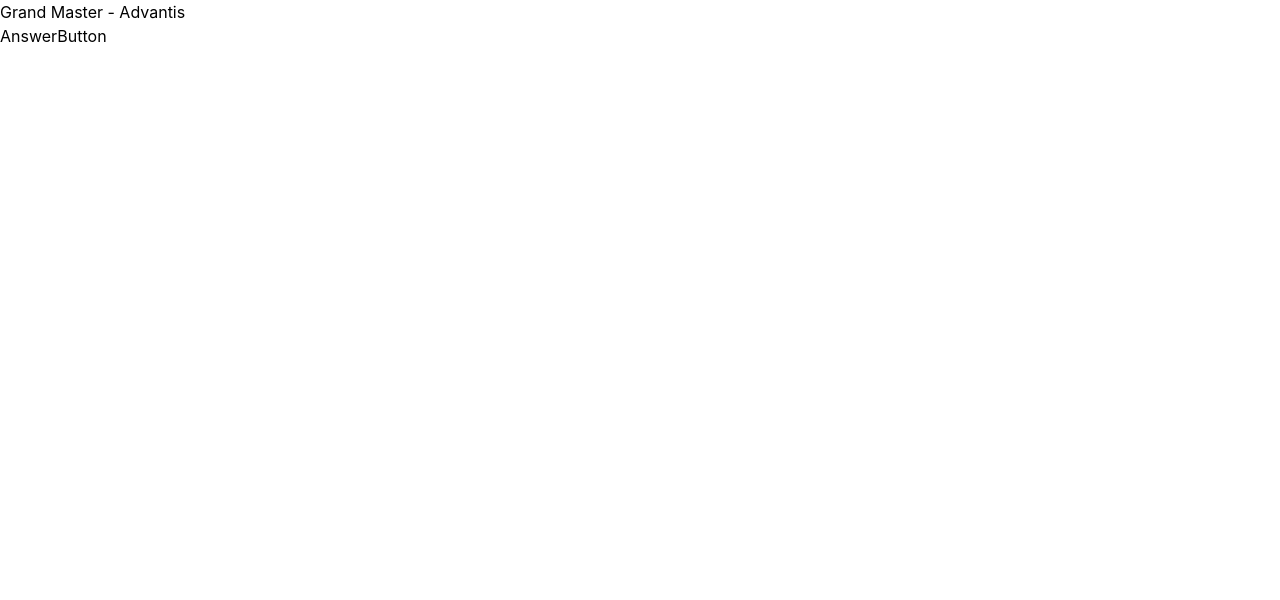
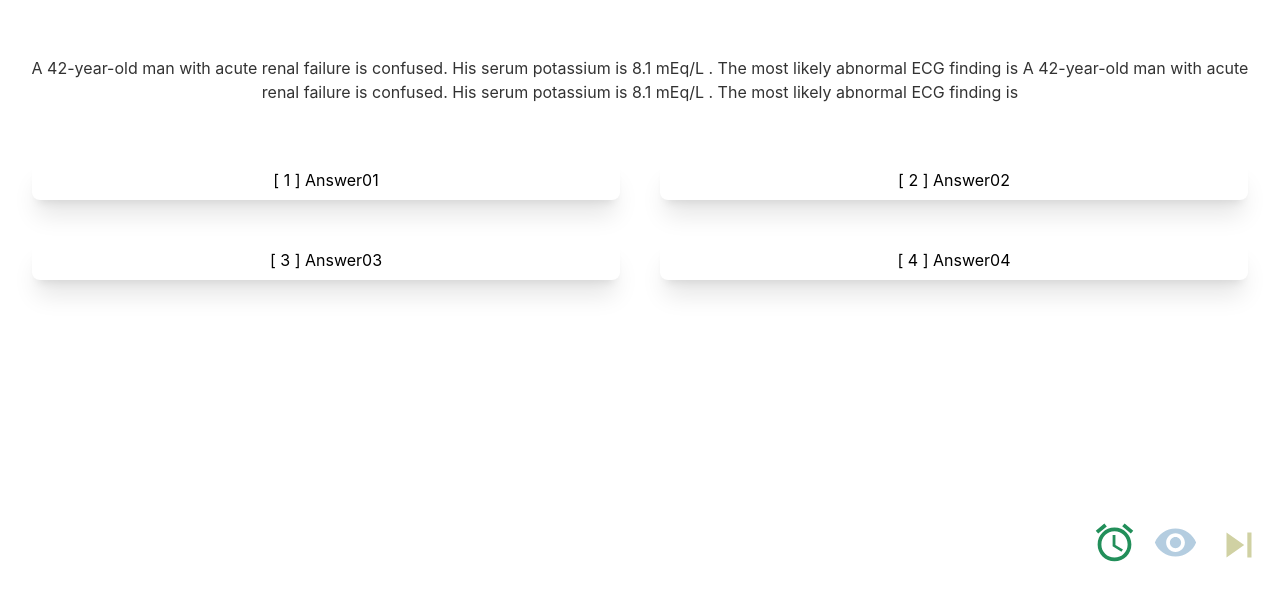
Before and after one commit to kumesh1997/Grand-Mastrer-System---Advantis-, a React (Create React App) app: page / in a window 1280 px wide. Shown: the top 600 px of the page. Built offline with nearby package versions, Linux system fonts and the light colour scheme.

Commit message:
Question page added

```diff
--- a/src/App.js
+++ b/src/App.js
@@ -1,12 +1,16 @@
+import React from "react";
+import { useState } from "react";
 import { Button } from "@mui/material";
-import AnswerButton from "./Components/AnswerButton";
+import QuestionPage from "./Components/QuestionPage";
+
 
 function App() {
+
+
   return (
+
     <div className="">
-      Grand Master - Advantis
-      {/* <Button variant="contained">Contained</Button> */}
-      <AnswerButton />
+        <QuestionPage />
       <Button />
     </div>
   );
--- a/src/Components/AnswerButton.js
+++ b/src/Components/AnswerButton.js
@@ -1,8 +1,26 @@
-import React from 'react'
+import React, { useState } from 'react'
 
-const AnswerButton = () => {
+const AnswerButton = ({
+    Answer = "Answer",
+    AnswerNumber = 0,
+    AnswerError = false,
+    Selected = false,
+    HandleOnClick
+}) => {
+
+  const [ buttonClicked, setButtonClicked ] = useState(false);
+  const inSideClickHandle = () => {
+    setButtonClicked(!buttonClicked);
+    HandleOnClick();
+    console.log(buttonClicked)
+  }
+
+  // AnswerError? `bg-Red text-center p-2 rounded-lg shadow-xl hover:scale-105 duration-100   text-white m-2` : ` bg-white text-center p-2 rounded-lg shadow-xl hover:scale-105 duration-100   text-black m-2`
   return (
-    <div>AnswerButton</div>
+    <div
+    className={ AnswerError? `bg-Red text-center p-2 rounded-lg shadow-xl hover:scale-105 duration-100 text-white m-2` : (buttonClicked? ' bg-Dark-Yellow text-center p-2 rounded-lg shadow-xl hover:scale-105 duration-100 text-white m-2' : ' bg-white text-center p-2 rounded-lg shadow-xl hover:scale-105 duration-100 text-black m-2')} onClick={inSideClickHandle}  >
+        <button className=' w-full' >[ {AnswerNumber} ]  {Answer}</button>
+    </div>
   )
 }
 
--- /dev/null
+++ b/src/Components/BottomControlBar.js
@@ -0,0 +1,22 @@
+import React from 'react'
+import TimerButton from './TimerButton'
+import CorrectAnswersButton from './CorrectAnswersButton'
+import NextButton from './NextButton'
+
+const BottomControlBar = ({
+  TimerButtonClick,
+  AnswerButtonClick,
+  NextButtonClick
+}) => {
+  return (
+    <div className=' flex justify-end relative top-52'>
+        <div className=' flex justify-between'>
+            <div><TimerButton OnClickHandler={() => TimerButtonClick()}/></div>
+            <div><CorrectAnswersButton OnClickHandler={() => AnswerButtonClick()} /></div>
+            <div><NextButton OnClickHandler={() => NextButtonClick()} /></div>
+        </div>
+    </div>
+  )
+}
+
+export default BottomControlBar
--- /dev/null
+++ b/src/Components/CorrectAnswersButton.js
@@ -0,0 +1,10 @@
+import React from 'react'
+import VisibilityIcon from '@mui/icons-material/Visibility';
+
+const CorrectAnswersButton = ({OnClickHandler}) => {
+  return (
+    <div className=' text-center w-auto duration-75 hover:-translate-y-2 mr-4' onClick={() => OnClickHandler()}><VisibilityIcon sx={{ fontSize: 45, color: '#b4cde0' }} /></div>
+  )
+}
+
+export default CorrectAnswersButton
--- /dev/null
+++ b/src/Components/LinearWithValueLabel.js
@@ -0,0 +1,31 @@
+import * as React from 'react';
+import PropTypes from 'prop-types';
+import LinearProgress from '@mui/material/LinearProgress';
+import Typography from '@mui/material/Typography';
+import Box from '@mui/material/Box';
+
+function LinearProgressWithLabel(props) {
+    return (
+      <Box sx={{ display: 'flex', alignItems: 'center' }}>
+        <Box sx={{ width: '100%', mr: 1, p:1 }}>
+          <LinearProgress style={{ height: 10 }} variant="buffer" {...props} />
+        </Box>
+        <Box sx={{ minWidth: 35 }}>
+          <Typography sx={{ color:'#ffffff' }} variant="body2" color="text.secondary">{`${Math.round(
+            props.value,
+          )}s`}</Typography>
+        </Box>
+      </Box>
+    );
+  }
+
+
+  LinearProgressWithLabel.propTypes = {
+    /**
+     * The value of the progress indicator for the determinate and buffer variants.
+     * Value between 0 and 100.
+     */
+    value: PropTypes.number.isRequired,
+  };
+
+export default LinearProgressWithLabel;
--- /dev/null
+++ b/src/Components/NextButton.js
@@ -0,0 +1,10 @@
+import React from 'react'
+import SkipNextIcon from '@mui/icons-material/SkipNext';
+
+const NextButton = ({OnClickHandler}) => {
+  return (
+    <div className=' text-center w-auto duration-75 hover:-translate-y-2 mr-4' onClick={() => OnClickHandler()}><SkipNextIcon sx={{ fontSize: 50, color: '#d0d1a3' }} /></div>
+  )
+}
+
+export default NextButton
--- /dev/null
+++ b/src/Components/ProgressBar.js
@@ -0,0 +1,53 @@
+import React from 'react'
+import {LinearProgress} from "@mui/material";
+import { useState } from 'react';
+import PropTypes from 'prop-types';
+import Typography from '@mui/material/Typography';
+import Box from '@mui/material/Box';
+
+
+function LinearProgressWithLabel(props) {
+    return (
+      <Box sx={{ display: 'flex', alignItems: 'center' }}>
+        <Box sx={{ width: '100%', mr: 1 }}>
+          <LinearProgress variant="determinate" {...props} />
+        </Box>
+        <Box sx={{ minWidth: 35 }}>
+          <Typography variant="body2" color="text.secondary">{`${Math.round(
+            props.value,
+          )}%`}</Typography>
+        </Box>
+      </Box>
+    );
+  }
+
+  LinearProgressWithLabel.propTypes = {
+    /**
+     * The value of the progress indicator for the determinate and buffer variants.
+     * Value between 0 and 100.
+     */
+    value: PropTypes.number.isRequired,
+  };
+
+
+function ProgressBar() {
+
+    const [progress, setProgress] = React.useState(10);
+
+  React.useEffect(() => {
+    const timer = setInterval(() => {
+      setProgress((prevProgress) => (prevProgress >= 100 ? 10 : prevProgress + 10));
+    }, 800);
+    return () => {
+      clearInterval(timer);
+    };
+  }, []);
+
+  return (
+    <Box sx={{ width: '100%' }}>
+      <LinearProgress value={progress}  />
+    </Box>
+  )
+}
+
+export default ProgressBar
--- /dev/null
+++ b/src/Components/QuestionPage.js
@@ -0,0 +1,77 @@
+import React, { useState } from 'react'
+import AnswerButton from '../Components/AnswerButton'
+import BottomControlBar from './BottomControlBar';
+import QuestionView from './QuestionView';
+import LinearProgressWithLabel from './LinearWithValueLabel';
+import data from '../data.json';
+// import image from '/img/image.jpg';
+
+const QuestionPage = () => {
+
+    const QId = 1;
+    const [ QuestionData , setQuestionData ] = useState(null);
+    const [ selectedAnswerNumber, setSelectedAnswerNumber ] = useState(2);
+    const [ openTimer, setOpenTimer ] = useState(false);
+    const [ correct, setCorrect ] = useState(false);
+
+
+    const [progress, setProgress] = React.useState(0);
+
+    const getData = () => {
+        setQuestionData((data[QId-1]));
+    }
+
+    React.useEffect(() => {
+        getData();
+      const timer = setInterval(() => {
+        setProgress((prevProgress) => (prevProgress >= 100 ? 1 : prevProgress + 1));
+      }, 100);
+
+      return () => {
+        clearInterval(timer);
+      };
+
+    }, [correct]);
+
+    const HandleAnswerButtonClick = () => {
+        alert(selectedAnswerNumber)
+        console.log(QuestionData.answer)
+        if(selectedAnswerNumber === QuestionData.answer){
+            setCorrect(true);
+        }else{
+            setCorrect(false);
+        }
+    }
+
+    const HandleTimerButtonClick = () => {
+        setOpenTimer(!openTimer);
+    }
+
+    const HandleNextButtonClick = () => {
+
+    }
+
+  return (
+    <div className=" "   >
+            <div className=' p-2 mt-4'>
+                 {/* { openTimer? <LinearProgressWithLabel value={progress} /> : null} */}
+                {/* <img src='' alt='image'  /> */}
+            </div>
+            <div className=' p-4'>
+                <QuestionView />
+            </div>
+            <div className=" grid grid-cols-2 gap-6 p-6">
+            {
+                data[QId].answers.map((item, index) => {
+                    return <AnswerButton key={index} AnswerNumber={index+1} Answer={item} HandleOnClick={() => setSelectedAnswerNumber(index+1)} />
+                })
+            }
+            </div>
+            <div>
+                <BottomControlBar AnswerButtonClick={HandleAnswerButtonClick} TimerButtonClick={HandleTimerButtonClick} NextButtonClick={HandleNextButtonClick} />
+            </div>
+    </div>
+  )
+}
+
+export default QuestionPage
--- /dev/null
+++ b/src/Components/QuestionView.js
@@ -0,0 +1,13 @@
+import React from 'react'
+
+const QuestionView = ({
+    Question = "A 42-year-old man with acute renal failure is confused. His serum potassium is 8.1 mEq/L . The most likely abnormal ECG finding is A 42-year-old man with acute renal failure is confused. His serum potassium is 8.1 mEq/L . The most likely abnormal ECG finding is"
+}) => {
+  return (
+    <div className=' bg-white text-center p-2 rounded-md opacity-80'>
+        <h3>{Question}  </h3>
+    </div>
+  )
+}
+
+export default QuestionView
--- /dev/null
+++ b/src/Components/TimerButton.js
@@ -0,0 +1,17 @@
+import React, { useState } from 'react'
+import AccessAlarmsIcon from '@mui/icons-material/AccessAlarms';
+
+const TimerButton = ({
+    OnClickHandler
+}) => {
+  const [ clicked, setClicked ] = useState(false);
+  const ClickHandle = () => {
+    OnClickHandler()
+    setClicked(!clicked);
+  }
+  return (
+    <div className=' text-center w-auto duration-75 hover:-translate-y-2 mr-4' onClick={ClickHandle} ><AccessAlarmsIcon  sx={{ fontSize: 45, color: '#228f5a' }} /></div>
+  )
+}
+
+export default TimerButton
--- /dev/null
+++ b/src/data.json
@@ -0,0 +1,20 @@
+[
+    {
+      "id" : 1,
+      "question" : "A 42-year-old man with acute renal failure is confused. His serum potassium is 8.1 mEq/L . The most likely abnormal ECG finding is A 42-year-old man with acute renal failure is confused. His serum potassium is 8.1 mEq/L . The most likely abnormal ECG finding is",
+      "answers" : [ "Answer A" , "Answer B" , "Answer C" , "Answer D"],
+      "answer" : 1
+    },
+    {
+      "id" : 2,
+      "question" : "A 4mosture is confused. His serum potassium is 8.1 mEq/L . The most likely abnormal ECG finding is",
+      "answers" : [ "Answer01" , "Answer02" , "Answer03" , "Answer04"],
+      "answer" : 4
+    },
+    {
+        "id" : 3,
+        "question" : "ium is 8.1 mEq/L . The most likely abnormal ECG finding is",
+        "answers" : [ "Answer01" , "Answer02" , "Answer03" , "Answer04"],
+        "answer" : 2
+      }
+]
--- a/tailwind.config.js
+++ b/tailwind.config.js
@@ -4,7 +4,8 @@ module.exports = {
   theme: {
     extend: {
       colors: {
-        "Red" : '#B71308'
+        "Red" : '#B71308',
+        "Dark-Yellow" : '#AC8C1C'
       },
     },
   },
```
Also changed, not shown: public/img/image.jpg (added).
